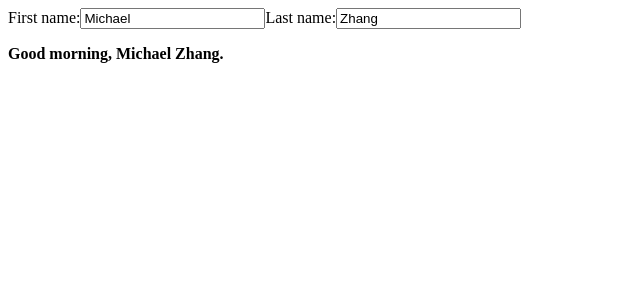
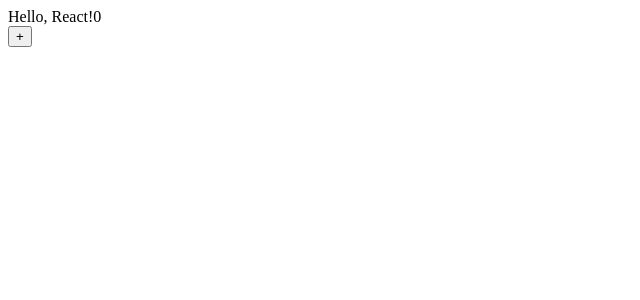
Before and after one commit to m2maomao/react-hooks-demo, a React (Vite) app: page / in a window 1280 px wide. Shown: the top 300 px of the page, without its empty margins (0-640 px from the left). Built offline with nearby package versions, Linux system fonts and the light colour scheme.

Commit message:
feat: 小野森森useState

```diff
--- /dev/null
+++ b/src/XiaoYe/Section1/UseState/App.tsx
@@ -0,0 +1,38 @@
+/**
+ * data => state
+ *
+ * React => view library
+ *
+ * view => update => 视图上的具体状态
+ *
+ * state <=> view
+ *
+ * 视图上某一个状态发生了变化，所以视图要进行相应的更新
+ *
+ * useState() => state setState
+ * 创建一个状态与设置状态的方法
+ *
+ * react => 运行时
+ * vue => 编译时的行为
+ */
+
+import { useState } from "react";
+
+const App  = () => {
+  const [count, setCount] = useState(0);
+  const handleClick = () => {
+    setCount(count + 1);
+  }
+  // const handleClick = () => {
+  //   setCount((count) => count + 1);
+  // }
+  // 函数是一等公民
+  return (
+    <>
+      <div>Hello, React!{count}</div>
+      <button onClick={handleClick}>+</button>
+    </>
+  )
+}
+
+export default App;
--- a/src/main.tsx
+++ b/src/main.tsx
@@ -1,6 +1,6 @@
 import { StrictMode } from 'react'
 import { createRoot } from 'react-dom/client'
-import App from './CustomHook/Form/App';
+import App from './XiaoYe/Section1/UseState/App';
 
 createRoot(document.getElementById('root')!).render(
   <StrictMode>
```
